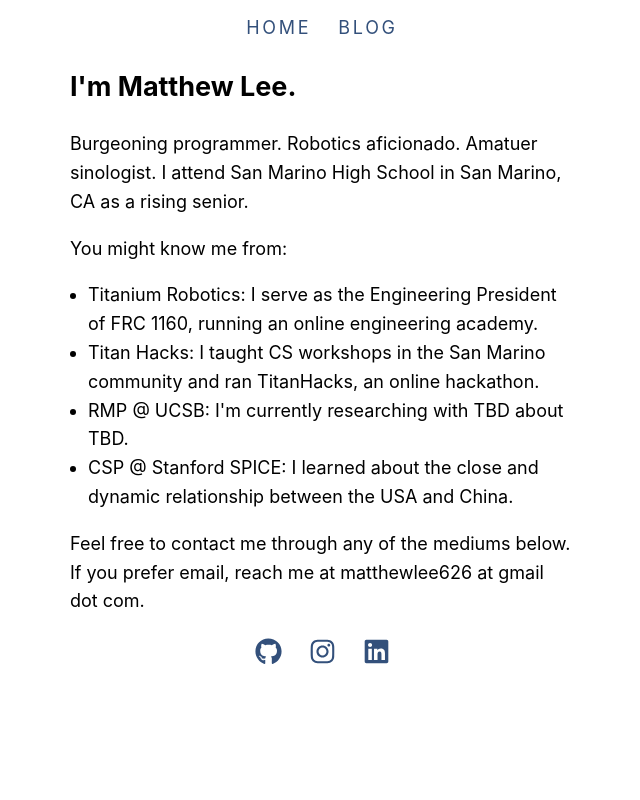
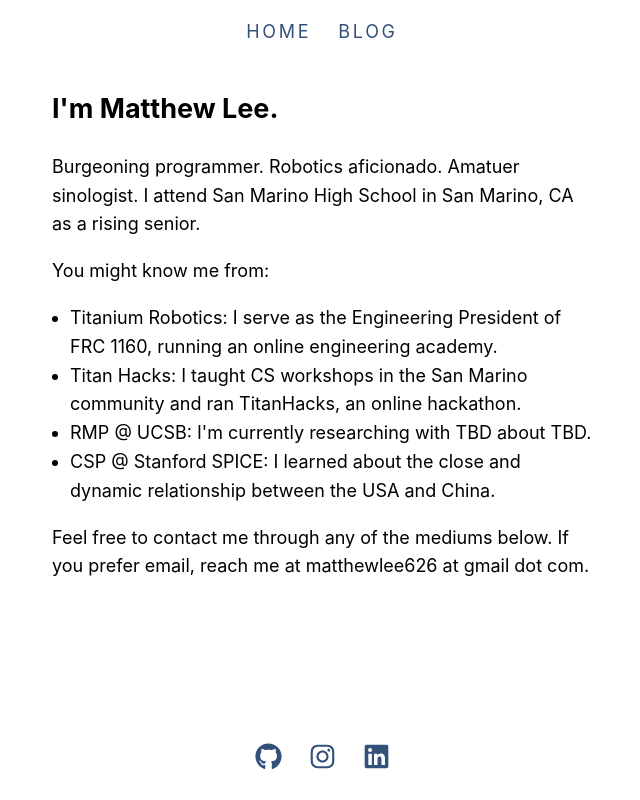
Before and after one commit to matthewlee626/website, a Next.js app: page / in a window 1280 px wide. Shown: the whole page, without its empty margins (318-958 px from the left). Built offline with nearby package versions, Linux system fonts and the light colour scheme.

Commit message:
footer sticks to bottom

```diff
--- a/components/layout.js
+++ b/components/layout.js
@@ -6,7 +6,7 @@
 const name = 'Matthew Lee'
 export const siteTitle = 'Matthew Lee'
 
-const topLevel = ["blog"]
+const topLevel = ["blog"] // , "works"]
 
 export default function Layout({ children, main }) {
   return (
@@ -26,6 +26,7 @@
         <meta name="og:title" content={siteTitle} />
         <meta name="twitter:card" content="summary_large_image" />
       </Head>
+      <section>
         <header className={styles.header}>
           <Link href={`/`}>
             <a>home</a>
@@ -36,7 +37,7 @@
               </Link>
           ))}
         </header>
-      <main>{children}</main>
+        <main className={styles.main}>{children}</main>
         {!main && (
           <div className={styles.backtoBlog}>
             <Link href="/blog">
@@ -44,6 +45,7 @@
             </Link>
           </div>
         )}
+      </section>
       <footer className={styles.footer}>
         <a href="https://github.com/matthewlee626"><FaGithub /></a>
         <a href="https://instagram.com/mlee36177"><FaInstagram /></a>
--- a/components/layout.module.sass
+++ b/components/layout.module.sass
@@ -7,14 +7,17 @@
 
 .container
   max-width: 30rem
-  padding: 0 1rem
-  margin: 0.75rem auto
+  margin: 0 auto
+  min-height: 100%
+  display: flex
+  flex-direction: column
+  justify-content: space-between
 
 .header
   @extend %centered
   a
     letter-spacing: const.$wide-space
-    margin: 0 0.75rem
+    margin: 1rem 0.75rem
     text-transform: uppercase
     text-decoration: none
     position: relative
@@ -38,7 +41,7 @@
 .footer
   @extend %centered
   a
-    margin: 0 0.75rem
+    margin: 1rem 0.75rem
     font-size: 150%
 
 .backtoBlog
--- a/styles/global.sass
+++ b/styles/global.sass
@@ -6,6 +6,9 @@
   font-family: Ubuntu, -apple-system, BlinkMacSystemFont, Segoe UI, Roboto, Oxygen,  Cantarell, Fira Sans, Droid Sans, Helvetica Neue, sans-serif
   line-height: 1.6
   font-size: 18px
+  height: 100%
+  width: 100%
+  position: relative
 
 *
   box-sizing: border-box
@@ -20,3 +23,6 @@
 
 ul
   padding-left: 1rem
+
+#__next
+  height: 100%
```
Lines whose indentation alone changed are shown as unchanged.
